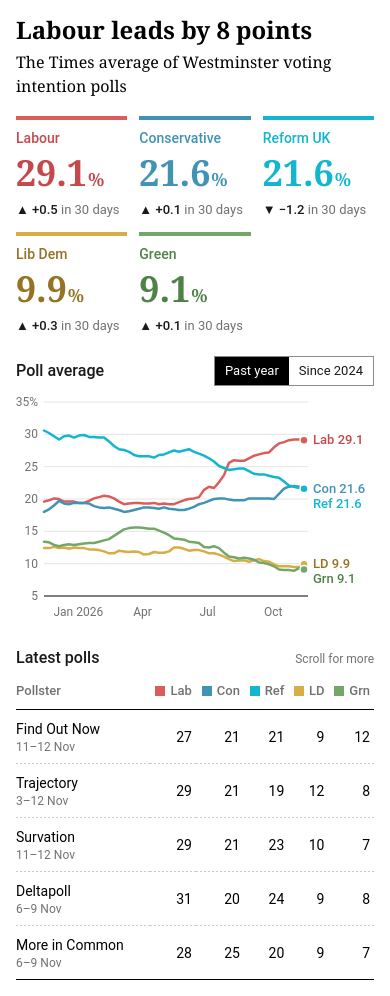
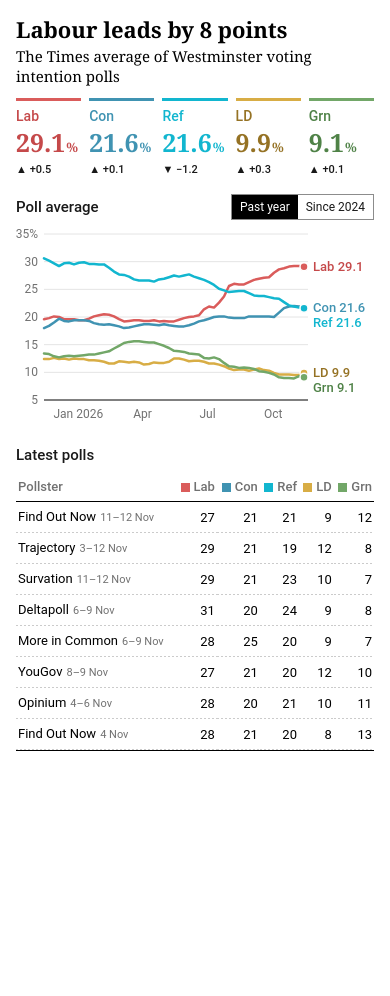
Before and after one commit to times/times-poll-tracker, a plain HTML site: page widget/index.html in a window 390 px wide. After the commit the page ends 844 px from the top, so only its background shows below. Drawn offline with Linux system fonts and the light colour scheme; a web font is replaced by a local one.

Commit message:
Widget: chart and polls side by side on desktop, latest 8 polls on phones, slimmer throughout
Co-Authored-By: Claude Opus 5.5 <noreply@anthropic.com>

```diff
--- a/widget/index.html
+++ b/widget/index.html
@@ -41,54 +41,57 @@
     padding: 0; box-sizing: border-box; -webkit-text-size-adjust: 100%;
   }
   #tt-poll-tracker *, #tt-poll-tracker *::before, #tt-poll-tracker *::after { box-sizing: border-box; }
-  #tt-poll-tracker .tt-title { margin: 0 0 6px; padding: 0; font-family: var(--tt-head); font-size: 28px; font-weight: 700; line-height: 32px; color: var(--tt-ink); }
-  #tt-poll-tracker .tt-sub { margin: 0 0 22px; font-family: var(--tt-serif); font-size: 18px; line-height: 27px; color: var(--tt-ink); }
-  #tt-poll-tracker .tt-cards { display: grid; grid-template-columns: repeat(5, minmax(0, 1fr)); gap: 16px; margin: 0 0 22px; }
-  #tt-poll-tracker .tt-card { border-top: 4px solid var(--c); padding: 8px 0 0; }
-  #tt-poll-tracker .tt-name { font-size: 16px; font-weight: 500; line-height: 20px; color: var(--t); white-space: nowrap; overflow: hidden; text-overflow: ellipsis; }
-  #tt-poll-tracker .tt-big { margin: 4px 0 2px; font-family: var(--tt-head); font-size: 52px; font-weight: 700; line-height: 60px; color: var(--t);
-    font-variant-numeric: lining-nums tabular-nums; }
-  #tt-poll-tracker .tt-big small { font-size: 26px; font-weight: 700; margin-left: 1px; }
-  #tt-poll-tracker .tt-chg { font-size: 13px; line-height: 16px; color: var(--tt-muted); font-variant-numeric: tabular-nums; }
+  #tt-poll-tracker .tt-title { margin: 0 0 4px; padding: 0; font-family: var(--tt-head); font-size: 24px; font-weight: 700; line-height: 28px; color: var(--tt-ink); }
+  #tt-poll-tracker .tt-sub { margin: 0 0 14px; font-family: var(--tt-serif); font-size: 16px; line-height: 22px; color: var(--tt-ink); }
+  #tt-poll-tracker .tt-cards { display: grid; grid-template-columns: repeat(5, minmax(0, 1fr)); gap: 14px; margin: 0 0 18px; }
+  #tt-poll-tracker .tt-card { border-top: 3px solid var(--c); padding: 6px 0 0; }
+  #tt-poll-tracker .tt-name { font-size: 14px; font-weight: 500; line-height: 18px; color: var(--t); white-space: nowrap; overflow: hidden; text-overflow: ellipsis; }
+  #tt-poll-tracker .tt-name .tt-s { display: none; }
+  #tt-poll-tracker .tt-big { margin: 2px 0 0; font-family: var(--tt-head); font-size: 40px; font-weight: 700; line-height: 46px; color: var(--t);
+    font-variant-numeric: lining-nums tabular-nums; white-space: nowrap; }
+  #tt-poll-tracker .tt-big small { font-size: 20px; font-weight: 700; margin-left: 1px; }
+  #tt-poll-tracker .tt-chg { font-size: 12px; line-height: 16px; color: var(--tt-muted); font-variant-numeric: tabular-nums; }
   #tt-poll-tracker .tt-chg b { font-weight: 500; color: var(--tt-label); }
-  #tt-poll-tracker .tt-moving { display: flex; gap: 10px; align-items: baseline; background: var(--tt-chip); padding: 10px 12px; margin: 0 0 22px;
-    font-family: var(--tt-serif); font-size: 16px; line-height: 22px; }
-  #tt-poll-tracker .tt-moving b { font-family: var(--tt-sans); font-size: 12px; font-weight: 700; letter-spacing: .06em; text-transform: uppercase; white-space: nowrap; }
-  #tt-poll-tracker .tt-bar { display: flex; justify-content: space-between; align-items: center; gap: 12px; margin: 0 0 6px; }
-  #tt-poll-tracker .tt-label { margin: 0; font-size: 16px; font-weight: 500; line-height: 20px; color: var(--tt-label); }
+  #tt-poll-tracker .tt-moving { display: flex; gap: 10px; align-items: baseline; background: var(--tt-chip); padding: 8px 10px; margin: 0 0 16px;
+    font-family: var(--tt-serif); font-size: 15px; line-height: 20px; }
+  #tt-poll-tracker .tt-moving b { font-family: var(--tt-sans); font-size: 11px; font-weight: 700; letter-spacing: .06em; text-transform: uppercase; white-space: nowrap; }
+  #tt-poll-tracker .tt-main { display: grid; grid-template-columns: minmax(0, 1fr); gap: 18px; }
+  #tt-poll-tracker.tt-wide .tt-main { grid-template-columns: minmax(0, 1.1fr) minmax(0, 1fr); gap: 32px; align-items: start; }
+  #tt-poll-tracker .tt-bar, #tt-poll-tracker .tt-tbl-head { display: flex; justify-content: space-between; align-items: center; gap: 12px;
+    min-height: 26px; margin: 0 0 4px; }
+  #tt-poll-tracker .tt-label { margin: 0; font-size: 15px; font-weight: 500; line-height: 20px; color: var(--tt-label); }
   #tt-poll-tracker .tt-toggle { display: inline-flex; border: 1px solid var(--tt-border); }
-  #tt-poll-tracker .tt-toggle button { font-family: var(--tt-sans); font-size: 13px; line-height: 16px; border: 0; border-radius: 0; background: #fff;
-    color: var(--tt-label); padding: 6px 10px; margin: 0; cursor: pointer; white-space: nowrap; }
+  #tt-poll-tracker .tt-toggle button { font-family: var(--tt-sans); font-size: 12px; line-height: 16px; border: 0; border-radius: 0; background: #fff;
+    color: var(--tt-label); padding: 4px 8px; margin: 0; cursor: pointer; white-space: nowrap; }
   #tt-poll-tracker .tt-toggle button[aria-pressed="true"] { background: var(--tt-ink); color: #fff; }
-  #tt-poll-tracker .tt-chart { position: relative; margin: 0 0 26px; }
-  #tt-poll-tracker .tt-tbl-head .tt-label { margin: 0; }
+  #tt-poll-tracker .tt-chart { position: relative; margin: 0; }
   #tt-poll-tracker .tt-chart svg { display: block; width: 100%; height: auto; overflow: visible; }
   #tt-poll-tracker .tt-tip { position: absolute; top: 6px; display: none; pointer-events: none; background: #fff; border: 1px solid var(--tt-border);
-    padding: 6px 9px; font-size: 13px; line-height: 19px; white-space: nowrap; }
+    padding: 6px 9px; font-size: 13px; line-height: 19px; white-space: nowrap; z-index: 3; }
   #tt-poll-tracker .tt-tip b { font-weight: 500; }
   #tt-poll-tracker .tt-tip i { display: inline-block; width: 9px; height: 9px; margin-right: 5px; }
-  #tt-poll-tracker .tt-tbl-head { display: flex; justify-content: space-between; align-items: baseline; margin: 0 0 4px; }
   #tt-poll-tracker .tt-hint { font-size: 12px; line-height: 16px; color: var(--tt-muted); }
   #tt-poll-tracker .tt-tbl-wrap { overflow-x: auto; overflow-y: auto; -webkit-overflow-scrolling: touch; border-bottom: 1px solid var(--tt-ink); }
   #tt-poll-tracker table { width: 100%; margin: 0; border: 0; border-collapse: collapse; font-variant-numeric: tabular-nums; }
-  #tt-poll-tracker th, #tt-poll-tracker td { padding: 10px 6px; border: 0; text-align: right; font-size: 15px; line-height: 20px;
+  #tt-poll-tracker th, #tt-poll-tracker td { padding: 7px 4px; border: 0; text-align: right; font-size: 14px; line-height: 18px;
     background: var(--tt-dots) left bottom / 4px 1px repeat-x; }
-  #tt-poll-tracker th:first-child, #tt-poll-tracker td:first-child { text-align: left; padding-left: 0; }
-  #tt-poll-tracker thead th { white-space: nowrap; font-size: 13px; font-weight: 500; color: var(--tt-muted); vertical-align: bottom;
+  #tt-poll-tracker th:first-child, #tt-poll-tracker td:first-child { text-align: left; padding-left: 0; white-space: nowrap; }
+  #tt-poll-tracker thead th { white-space: nowrap; font-size: 12px; font-weight: 500; color: var(--tt-muted); vertical-align: bottom;
     position: sticky; top: 0; z-index: 2; background: #fff; box-shadow: inset 0 -1px 0 var(--tt-ink); }
-  #tt-poll-tracker thead th i { display: inline-block; width: 10px; height: 10px; background: var(--c); margin-right: 5px; vertical-align: -1px; }
-  #tt-poll-tracker .tt-date { display: block; font-size: 12px; line-height: 16px; color: var(--tt-muted); font-weight: 400; }
-  @media (max-width: 640px) {
-    #tt-poll-tracker .tt-title { font-size: 24px; line-height: 28px; }
-    #tt-poll-tracker .tt-sub { font-size: 16px; line-height: 24px; margin-bottom: 18px; }
-    #tt-poll-tracker .tt-cards { grid-template-columns: repeat(3, minmax(0, 1fr)); gap: 14px 12px; }
-    #tt-poll-tracker .tt-big { font-size: 36px; line-height: 42px; }
-    #tt-poll-tracker .tt-big small { font-size: 18px; }
-    #tt-poll-tracker .tt-name { font-size: 14px; }
-    #tt-poll-tracker th, #tt-poll-tracker td { padding: 9px 4px; font-size: 14px; }
-    #tt-poll-tracker .tt-hide-sm { display: none; }
-  }
-  @media (max-width: 360px) { #tt-poll-tracker .tt-cards { grid-template-columns: repeat(2, minmax(0, 1fr)); } }
+  #tt-poll-tracker thead th i { display: inline-block; width: 9px; height: 9px; background: var(--c); margin-right: 4px; vertical-align: -1px; }
+  #tt-poll-tracker .tt-date { margin-left: 6px; font-size: 12px; color: var(--tt-muted); }
+  /* Narrow (phones, or a narrow column): one compact row of figures, short party names */
+  #tt-poll-tracker.tt-narrow .tt-title { font-size: 22px; line-height: 26px; }
+  #tt-poll-tracker.tt-narrow .tt-sub { font-size: 15px; line-height: 20px; margin-bottom: 12px; }
+  #tt-poll-tracker.tt-narrow .tt-cards { gap: 8px; margin-bottom: 16px; }
+  #tt-poll-tracker.tt-narrow .tt-name .tt-l { display: none; }
+  #tt-poll-tracker.tt-narrow .tt-name .tt-s { display: inline; }
+  #tt-poll-tracker.tt-narrow .tt-big { font-size: 25px; line-height: 30px; }
+  #tt-poll-tracker.tt-narrow .tt-big small { font-size: 13px; }
+  #tt-poll-tracker.tt-narrow .tt-chg .tt-l { display: none; }
+  #tt-poll-tracker.tt-narrow .tt-chg { font-size: 11px; }
+  #tt-poll-tracker.tt-narrow th, #tt-poll-tracker.tt-narrow td { padding: 6px 2px; font-size: 13px; }
+  #tt-poll-tracker.tt-narrow .tt-date { font-size: 11px; margin-left: 4px; }
 </style>
 
 <div id="tt-poll-tracker"
@@ -97,6 +100,8 @@
   <p class="tt-sub" data-tt="sub">Loading the latest polls&hellip;</p>
   <div class="tt-cards" data-tt="cards"></div>
   <div data-tt="moving"></div>
+  <div class="tt-main">
+    <div class="tt-col">
       <div class="tt-bar">
         <p class="tt-label">Poll average</p>
         <div class="tt-toggle" role="group" aria-label="Chart period">
@@ -105,8 +110,12 @@
         </div>
       </div>
       <div class="tt-chart" data-tt="chart"><div class="tt-tip" data-tt="tip"></div></div>
+    </div>
+    <div class="tt-col">
       <div class="tt-tbl-head"><p class="tt-label">Latest polls</p><span class="tt-hint" data-tt="hint">Scroll for more</span></div>
       <div class="tt-tbl-wrap" data-tt="scroll"><table data-tt="table"></table></div>
+    </div>
+  </div>
 </div>
 
 <script>
@@ -121,6 +130,7 @@
   var SHORT = { LAB: 'Lab', CON: 'Con', REF: 'Ref', LD: 'LD', GRN: 'Grn' };
   var NOUN = { LAB: 'Labour', CON: 'The Conservatives', REF: 'Reform UK', LD: 'The Lib Dems', GRN: 'The Greens' };
   var SING = { LAB: true, REF: true };
+  var WIDE = 720, NARROW = 560, NARROW_POLLS = 8;   // container widths (px); polls shown when not side by side
   var D, range = '365', lastW = 0;
 
   function pd(s) { var p = s.split('-'); return new Date(Date.UTC(+p[0], +p[1] - 1, +p[2])); }
@@ -145,8 +155,9 @@
     sorted().forEach(function (p) {
       var c = document.createElement('div');
       c.className = 'tt-card'; c.style.setProperty('--c', p.colour); c.style.setProperty('--t', p.text_colour);
-      c.innerHTML = '<div class="tt-name">' + p.name + '</div><div class="tt-big">' + p.share.toFixed(1) + '<small>%</small></div>' +
-        '<div class="tt-chg"><b>' + chg(p.change_30d) + '</b> in 30 days</div>';
+      c.innerHTML = '<div class="tt-name"><span class="tt-l">' + p.name + '</span><span class="tt-s">' + SHORT[p.code] + '</span></div>' +
+        '<div class="tt-big">' + p.share.toFixed(1) + '<small>%</small></div>' +
+        '<div class="tt-chg"><b>' + chg(p.change_30d) + '</b><span class="tt-l"> in 30 days</span></div>';
       c.setAttribute('aria-label', p.name + ', ' + p.share.toFixed(1) + ' per cent; change over 30 days ' + p.change_30d.toFixed(1) + ' points');
       box.appendChild(c);
     });
@@ -159,24 +170,23 @@
   function table() {
     var h = '<thead><tr><th scope="col">Pollster</th>';
     D.parties.forEach(function (p) { h += '<th scope="col"><i style="background:' + p.colour + '"></i>' + SHORT[p.code] + '</th>'; });
-    h += '<th scope="col" class="tt-hide-sm">Sample</th></tr></thead><tbody>';
-    D.polls.forEach(function (r) {
+    h += '</tr></thead><tbody>';
+    var wide = root.classList.contains('tt-wide');
+    (wide ? D.polls : D.polls.slice(0, NARROW_POLLS)).forEach(function (r) {
       h += '<tr><td>' + r.pollster + '<span class="tt-date">' + frange(r.fieldwork_start, r.fieldwork_end) + '</span></td>';
       D.parties.forEach(function (p) { var v = r.shares[p.code]; h += '<td' + '>' + (v == null ? NDASH : v) + '</td>'; });
-      h += '<td class="tt-hide-sm">' + (r.sample ? r.sample.toLocaleString('en-GB') : NDASH) + '</td></tr>';
+      h += '</tr>';
     });
     $('table').innerHTML = h + '</tbody>';
-    var rows = $('table').querySelectorAll('tbody tr'), wrap = $('scroll'), SHOW = 5;
-    if (rows.length > SHOW) {
-      var top = $('table').getBoundingClientRect().top;
-      wrap.style.maxHeight = Math.ceil(rows[SHOW - 1].getBoundingClientRect().bottom - top) + 'px';
-      $('hint').style.display = '';
-    } else { wrap.style.maxHeight = ''; $('hint').style.display = 'none'; }
+    // Side by side: the table ends level with the chart and scrolls. Otherwise: just the latest few polls.
+    var wrap = $('scroll');
+    wrap.style.maxHeight = wide ? Math.max(160, Math.floor($('chart').getBoundingClientRect().bottom - wrap.getBoundingClientRect().top)) + 'px' : '';
+    $('hint').style.display = wide && wrap.scrollHeight > wrap.clientHeight + 2 ? '' : 'none';
   }
   function chart() {
     var box = $('chart'), tip = $('tip'), W = box.clientWidth;
-    if (!W) return; lastW = W;
-    var small = W < 520, H = small ? 230 : 280, padL = 28, padR = small ? 70 : 120, padT = 10, padB = 26;
+    if (!W) return;
+    var small = W < 620, H = W < 420 ? 200 : 250, padL = 28, padR = small ? 70 : 120, padT = 10, padB = 24;
     var dates = D.series.dates, n = dates.length, i0 = 0;
     if (range !== 'all') { var cut = pd(D.latest_date).getTime() - 365 * 864e5; while (i0 < n - 1 && pd(dates[i0]).getTime() < cut) i0++; }
     var ds = dates.slice(i0), t0 = pd(ds[0]).getTime(), t1 = pd(ds[ds.length - 1]).getTime(), vals = [];
@@ -229,7 +239,11 @@
     hit.addEventListener('mousemove', move); hit.addEventListener('mouseleave', out);
     hit.addEventListener('touchstart', move, { passive: true }); hit.addEventListener('touchmove', move, { passive: true }); hit.addEventListener('touchend', out);
   }
-  function render() { head(); cards(); moving(); chart(); table(); }
+  function size() {
+    var w = root.clientWidth;
+    root.classList.toggle('tt-wide', w >= WIDE); root.classList.toggle('tt-narrow', w < NARROW);
+  }
+  function render() { size(); head(); cards(); moving(); chart(); table(); }
 
   root.querySelectorAll('.tt-toggle button').forEach(function (b) {
     b.addEventListener('click', function () {
@@ -241,11 +255,11 @@
   var rt;
   window.addEventListener('resize', function () {
     clearTimeout(rt);
-    rt = setTimeout(function () { if (D && $('chart').clientWidth !== lastW) { chart(); table(); } }, 120);
+    rt = setTimeout(function () { if (D && root.clientWidth !== lastW) { lastW = root.clientWidth; size(); chart(); table(); } }, 120);
   });
   fetch(SRC, { cache: 'no-cache' })
     .then(function (r) { if (!r.ok) throw new Error(r.status); return r.json(); })
-    .then(function (j) { D = j; render(); })
+    .then(function (j) { D = j; lastW = root.clientWidth; render(); })
     .catch(function () { $('sub').textContent = 'The poll tracker couldn' + APOS + 't load just now.'; });
 })();
 </script>
```
Also changed, not shown: widget/poll_tracker_block.html (+66 -52 lines). Lines whose indentation alone changed are shown as unchanged.
